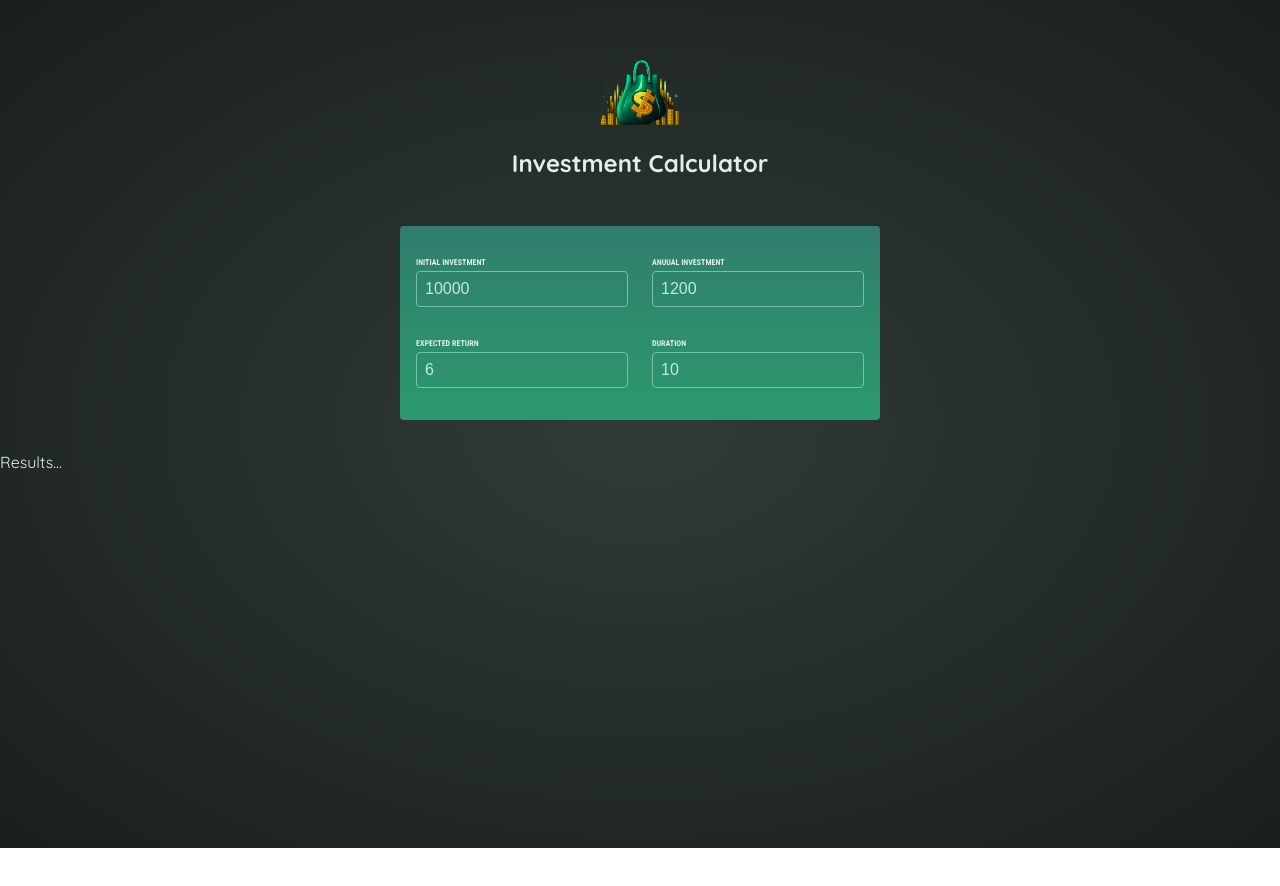
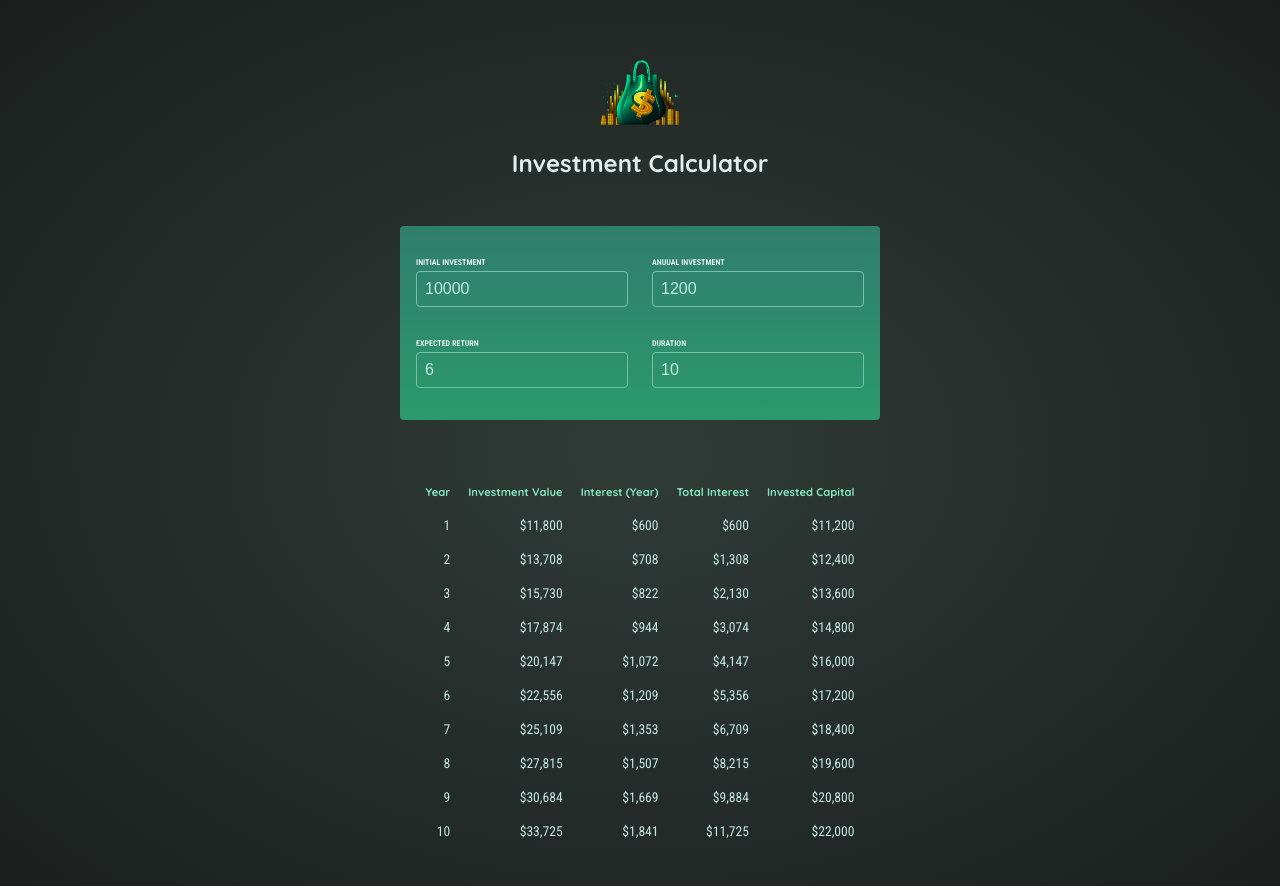
Before and after one commit to mdsanz/react-essentials, a React (Vite) app: page / in a window 1280 px wide. Shown: the top 886 px of the page. Before the commit the page ends 848 px from the top, so only its background shows below. Built offline with nearby package versions, Linux system fonts and the light colour scheme.

Commit message:
outputting results in a list

```diff
--- a/src/components/Results.jsx
+++ b/src/components/Results.jsx
@@ -1,7 +1,34 @@
-import { calculateInvestmentResults } from '../util/investment';
+import { calculateInvestmentResults, formatter } from "../util/investment";
 
 export default function Results({ input }) {
-    const resultsData = calculateInvestmentResults(input);
-    console.log(resultsData);
-    return <p>Results...</p>
+  const resultsData = calculateInvestmentResults(input);
+  const initialInvestment = resultsData[0].valueEndOfYear - resultsData[0].interest - resultsData[0].annualInvestment;
+
+  return (
+    <table id="result">
+      <thead>
+        <tr>
+          <th>Year</th>
+          <th>Investment Value</th>
+          <th>Interest (Year)</th>
+          <th>Total Interest</th>
+          <th>Invested Capital</th>
+        </tr>
+      </thead>
+      <tbody>
+        {resultsData.map(result => {
+            const totalInterest = result.valueEndOfYear - result.annualInvestment * result.year - initialInvestment;
+            const totalAmountInvested = result.valueEndOfYear - totalInterest;
+
+            return <tr key={result.year}>
+                <td>{result.year}</td>
+                <td>{formatter.format(result.valueEndOfYear)}</td>
+                <td>{formatter.format(result.interest)}</td>
+                <td>{formatter.format(totalInterest)}</td>
+                <td>{formatter.format(totalAmountInvested)}</td>
+            </tr>
+        })}
+      </tbody>
+    </table>
+  );
 }
```
